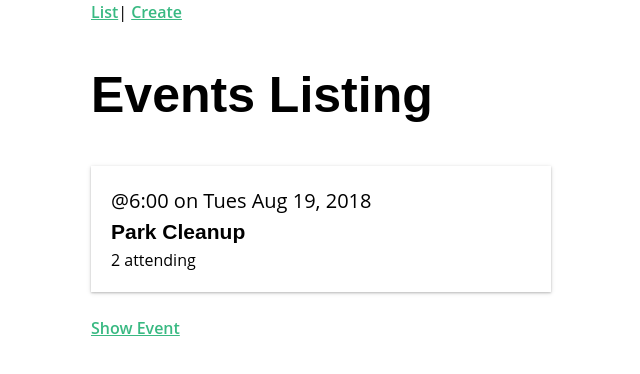
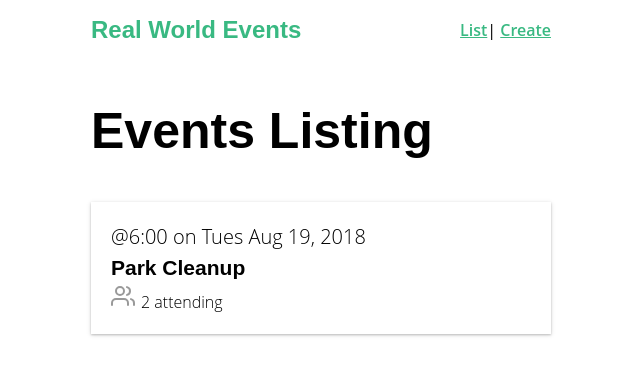
Before and after one commit to twalk2/real-world-vue, a Vue app: page / in a window 1280 px wide. Shown: the top 374 px of the page, without its empty margins (319-959 px from the left). Built offline with nearby package versions, Linux system fonts and the light colour scheme.

Commit message:
added base icon and styles

```diff
--- a/package.json
+++ b/package.json
@@ -9,6 +9,7 @@
   },
   "dependencies": {
     "core-js": "^3.3.2",
+    "lodash": "^4.17.15",
     "vue": "^2.6.10",
     "vue-router": "^3.1.3",
     "vuex": "^3.0.1"
--- a/src/App.vue
+++ b/src/App.vue
@@ -1,12 +1,19 @@
 <template>
   <div id="app">
-    <div id="nav">
-      <router-link :to="{ name: 'event-list' }">List</router-link>|
-      <router-link :to="{ name: 'event-create' }">Create</router-link>
-    </div>
+    <NavBar />
     <router-view />
   </div>
 </template>
+
+<script>
+import NavBar from '@/components/NavBar.vue'
+
+export default {
+  components: {
+    NavBar
+  }
+}
+</script>
 
 <style>
 html {
--- /dev/null
+++ b/src/components/BaseIcon.vue
@@ -0,0 +1,41 @@
+<template>
+  <div class="icon-wrapper">
+    <svg class="icon" :width="width" :height="height">
+      <use v-bind="{'xlink:href':'/feather-sprite.svg#'+name}"></use>
+    </svg>
+  </div>
+</template>
+
+<script>
+export default {
+  props: {
+    name: String,
+    width: {
+      type: [Number, String],
+      default: 24
+    },
+    height: {
+      type: [Number, String],
+      default: 24
+    }
+  }
+}
+</script>
+
+<style scoped>
+.icon-wrapper {
+  display: inline-flex;
+  align-items: center;
+  color: rgba(0, 0, 0, 0.4);
+  font-size: 1rem;
+  font-weight: 600;
+}
+.icon {
+  stroke: currentColor;
+  stroke-width: 2;
+  stroke-linecap: round;
+  stroke-linejoin: round;
+  fill: none;
+  margin-right: 6px;
+}
+</style>
--- a/src/components/EventCard.vue
+++ b/src/components/EventCard.vue
@@ -1,9 +1,12 @@
 <template>
-  <div class="event-card -shadow">
-    <span class="eyebrow">@{{ event.time }} on {{ event.date }}</span>
-    <h4 class="title">{{ event.title }}</h4>
-    <span>{{ event.attendees.length }} attending</span>
-  </div>
+  <router-link class="event-link" :to="{ name: 'event-show', params: { id: '1' } }">
+    <div class="event-card -shadow">
+      <span class="eyebrow">@{{ event.time }} on {{ event.date }}</span>
+      <h4 class="title">{{ event.title }}</h4>
+      <BaseIcon name="users"/>
+      <span>{{ event.attendees.length }} attending</span>
+    </div>
+  </router-link>
 </template>
 
 <script>
--- /dev/null
+++ b/src/components/NavBar.vue
@@ -0,0 +1,39 @@
+<template>
+  <div id="nav" class="nav">
+    <router-link to="/" class="brand">Real World Events</router-link>
+    <nav>
+      <router-link :to="{ name: 'event-list' }">List</router-link>|
+      <router-link :to="{ name: 'event-create' }">Create</router-link>
+    </nav>
+  </div>
+</template>
+
+<script>
+export default {}
+</script>
+
+<style lang="scss" scoped>
+.nav {
+  display: flex;
+  justify-content: space-between;
+  align-items: center;
+  height: 60px;
+}
+.nav > .brand {
+  font-family: 'Montserrat', sans-serif;
+  font-weight: 700;
+  font-size: 1.5em;
+  color: #39b982;
+  text-decoration: none;
+}
+.nav .nav-item {
+  box-sizing: border-box;
+  margin: 0 5px;
+  color: rgba(0, 0, 0, 0.5);
+  text-decoration: none;
+}
+.nav .nav-item.router-link-exact-active {
+  color: #39b982;
+  border-bottom: solid 2px #39b982;
+}
+</style>
--- a/src/main.js
+++ b/src/main.js
@@ -1,12 +1,30 @@
-import Vue from "vue";
-import App from "./App.vue";
-import router from "./router";
-import store from "./store";
+import Vue from 'vue'
+import App from './App.vue'
+import router from './router'
+import store from './store'
+import upperFirst from 'lodash/upperFirst'
+import camelCase from 'lodash/camelCase'
 
-Vue.config.productionTip = false;
+const requireComponent = require.context(
+  './components',
+  false,
+  /Base[A-Z]\w+\.(vue|js)$/
+)
+
+requireComponent.keys().forEach(fileName => {
+  const componentConfig = requireComponent(fileName)
+
+  const componentName = upperFirst(
+    camelCase(fileName.replace(/^\.\/(.*)\.\w+$/, '$1'))
+  )
+
+  Vue.component(componentName, componentConfig.default || componentConfig)
+})
+
+Vue.config.productionTip = false
 
 new Vue({
   router,
   store,
   render: h => h(App)
-}).$mount("#app");
+}).$mount('#app')
--- a/src/views/EventList.vue
+++ b/src/views/EventList.vue
@@ -1,11 +1,8 @@
 <template>
   <div>
     <h1>Events Listing</h1>
-    <EventCard />
-
-    <router-link :to="{ name: 'event-show', params: { id: '1' } }"
-      >Show Event</router-link
-    >
+    <EventCard/>
+    <BaseIcon/>
   </div>
 </template>
 
```
Also changed, not shown: public/feather-sprite.svg (added), 1 other file (tests, documents, lock files or other folders).
